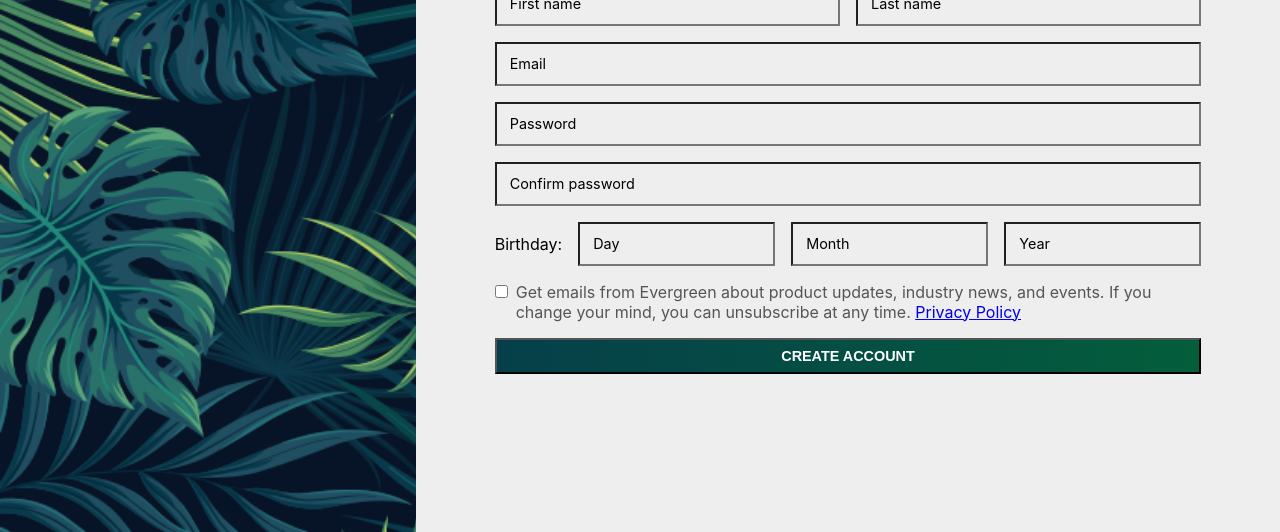
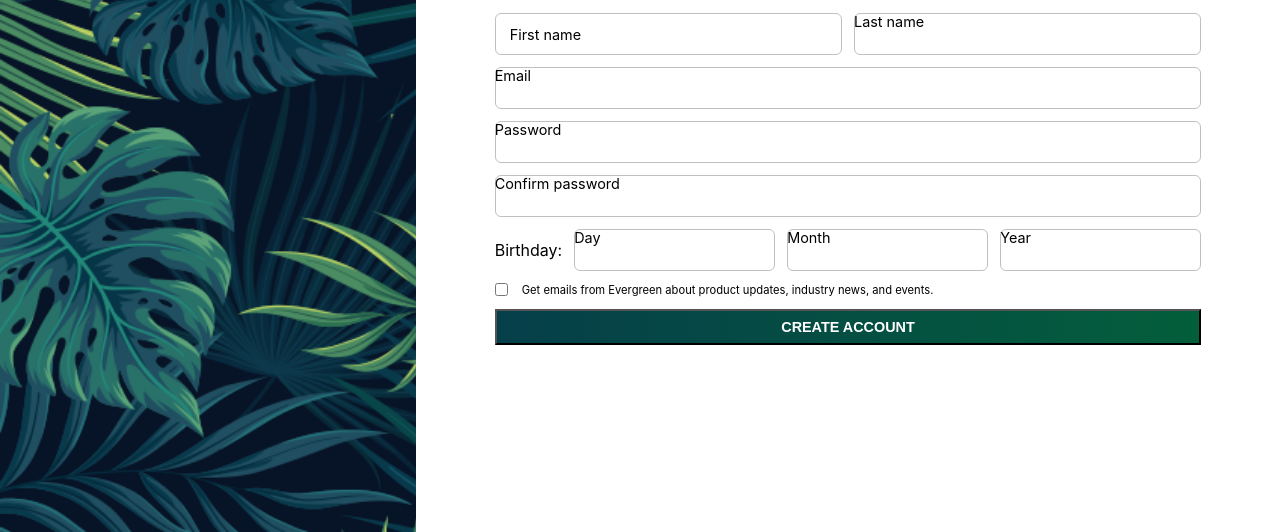
Before and after one commit to anasamer056/signup-form, a plain HTML site: page index.html in a window 1280 px wide. Shown: the part 268-800 px from the top of the page. Drawn offline with Linux system fonts and the light colour scheme.

Commit message:
Finalize the styling of the label animation

```diff
--- a/index.html
+++ b/index.html
@@ -26,7 +26,7 @@
                 <form action="https://www.httpbin.org/post" method="post">
                     <div class="flex-input">
                         <div class="form-control">
-                            <input type="text" name="first-name" id="first-name">
+                            <input type="text" name="first-name" id="first-name" placeholder="First name">
                             <label for="first-name">
                                 First name
                             </label>
@@ -81,7 +81,7 @@
 
                     <div class="confirm">
                         <input type="checkbox" name="confirm-sub" id="confirm-sub">
-                        <p for="confirm-sub">Get emails from Evergreen about product updates, industry news, and events. If you change your mind, you can unsubscribe at any time. <a href="#">Privacy Policy</a></p>
+                        <label for="confirm-sub">Get emails from Evergreen about product updates, industry news, and events. </label>
                     </div>
                     <button type="submit" class="submit-button">Create account</button>
 
--- a/styles.css
+++ b/styles.css
@@ -1,8 +1,12 @@
+@import url('https://fonts.googleapis.com/css2?family=Bebas+Neue&display=swap');
+
+
 :root {
-    --bg-color: #eee;
+    --bg-color: #ffffff;
+    --input-gap: 12px;
+    --input-border-color: #c0c0c0;
 }
 
-@import url('https://fonts.googleapis.com/css2?family=Bebas+Neue&display=swap');
 
 * {
     box-sizing: border-box;
@@ -67,6 +71,13 @@ input[type="number"] {
     font-size: 0.9rem;
 }
 
+input::placeholder {
+    visibility: hidden;
+}
+
+label {
+    position: absolute;
+}
 
 .submin-button {
   flex: 1;
@@ -75,7 +86,7 @@ input[type="number"] {
 form {
     display: flex;
     flex-direction: column;
-    gap: 16px;
+    gap: var(--input-gap);
     margin-top: 16px;
 }
 
@@ -90,7 +101,7 @@ form {
 
 .flex-input {
     display: flex;
-    gap: 16px;
+    gap: var(--input-gap);
     > span {
         align-self: center;
 
@@ -109,7 +120,10 @@ input[type="checkbox"] {
 
     > input {
         position: relative;
-        top: 3px;
+    }
+    > label {
+        position: static;
+        font-size: 0.8rem;
     }
 }
 
@@ -146,11 +160,12 @@ p {
 
 label {
     font-size: 0.9rem;
-
 }
 
 input {
     background: transparent;
+    border: 1px solid var(--input-border-color);
+    border-radius: 6px;
 }
 .submit-button {
     padding: 8px 0;
@@ -167,16 +182,17 @@ input {
     transition: 0.2s ease all;
 }
 
-input:focus + label
+input:focus:not([type="checkbox"]) + label,
+input:not(:placeholder-shown)+ label
  {
-    color: black;
-    top: -8px;
+    top: -6px;
     left: 5px;
     background-color: var(--bg-color);
-    padding: 0 8px;
+    padding: 0 6px;
+    font-size: 0.7rem;
 }
 
-label {
+input:placeholder-shown + label{
     position: absolute;
     left: 15px;
     top: 13px;
```
